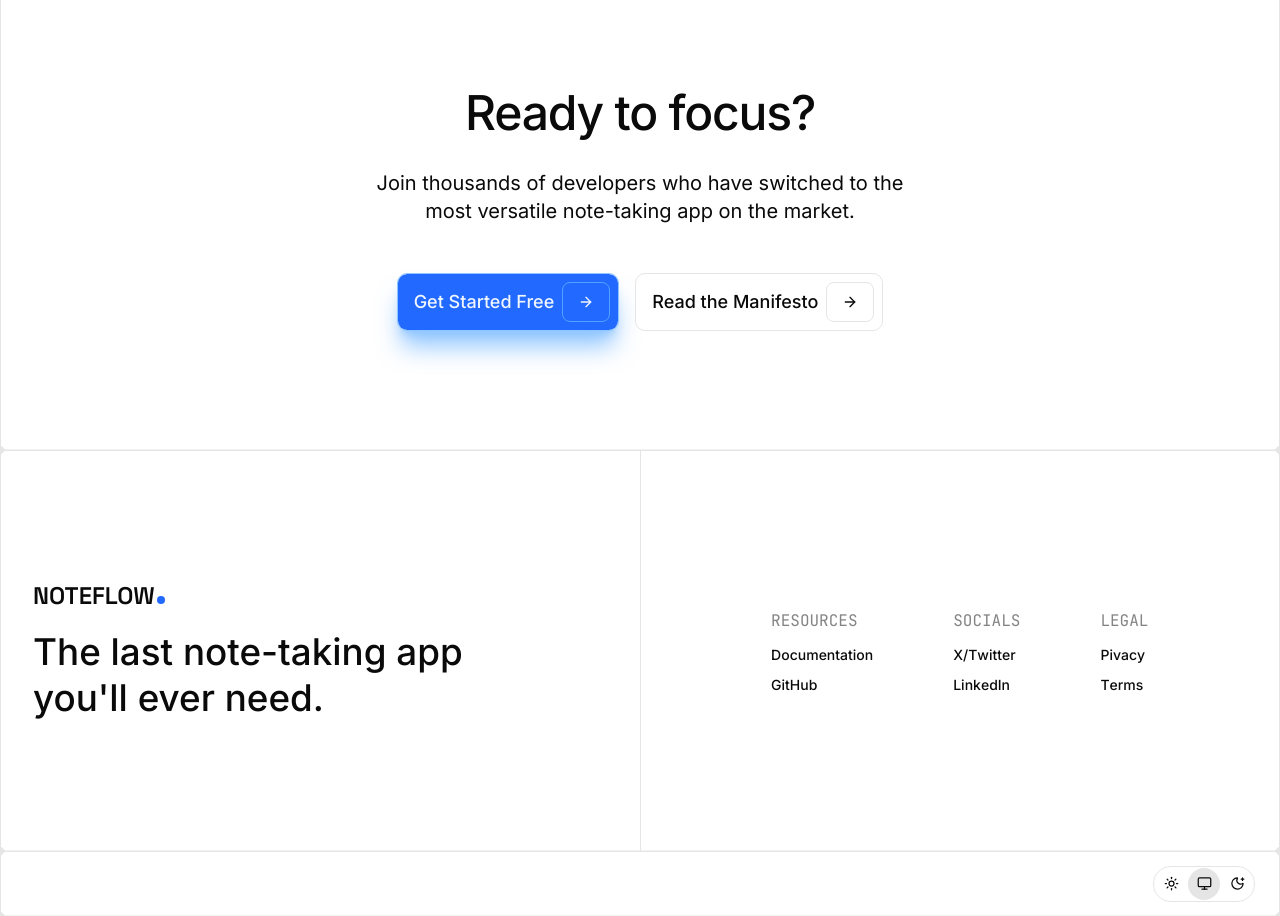
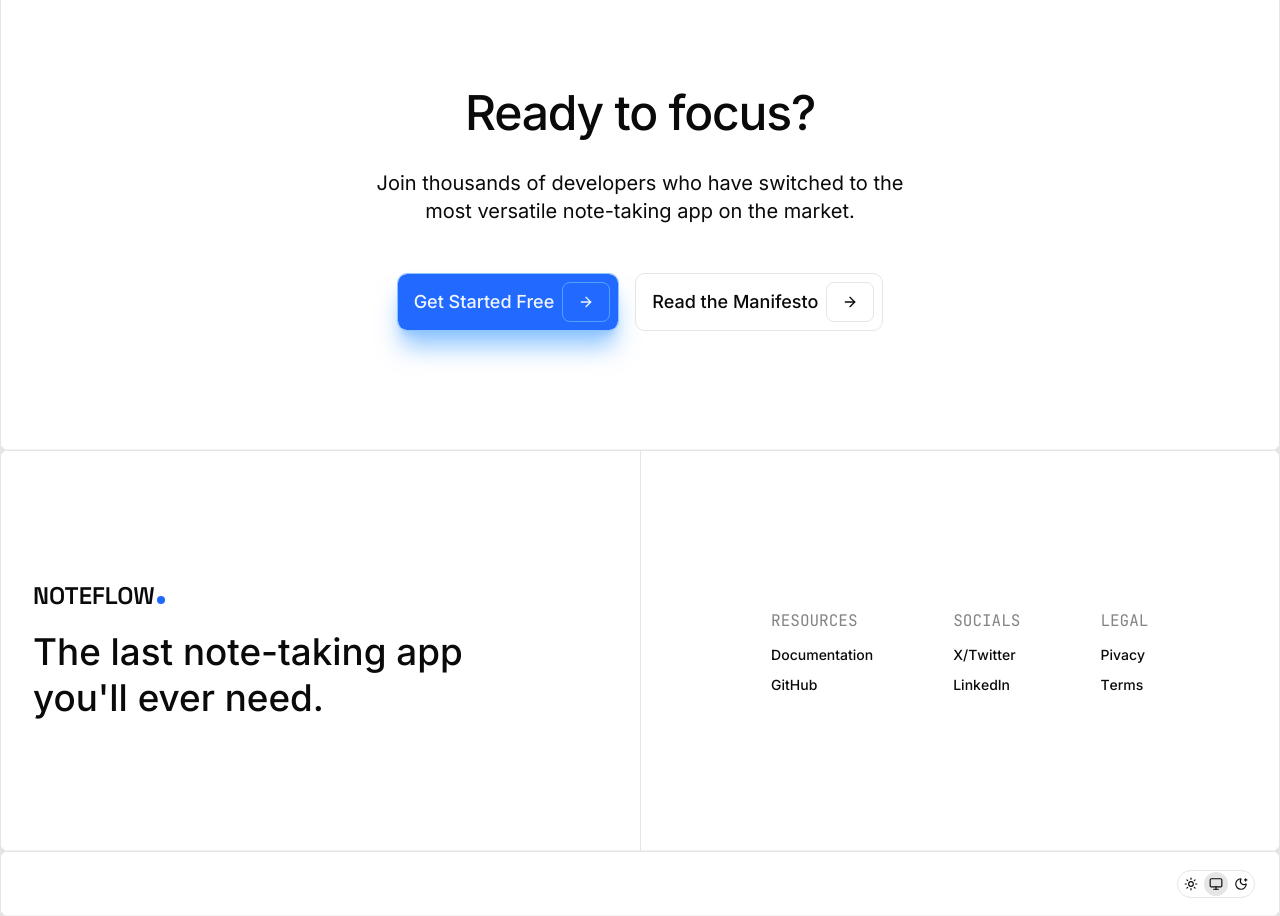
Before and after one commit to Prateek1789/Notes-App, a Next.js app in the folder v2-nextjs/: page / in a window 1280 px wide. Shown: the part 4529-5445 px from the top of the page. Built offline with nearby package versions, Linux system fonts and the light colour scheme.

Commit message:
Chore: tweaked theme toggle size

```diff
--- a/v2-nextjs/src/components/ui/theme-toggle.tsx
+++ b/v2-nextjs/src/components/ui/theme-toggle.tsx
@@ -17,7 +17,7 @@ const themes = [
   { theme: 'dark', icon: MoonStar},
 ];
 
-const ThemeToggle = () => {
+const ThemeToggle = ({ className }: { className: React.ComponentProps<"div"> }) => {
   const { setTheme, theme } = useTheme();
   const [mounted, setMounted] = useState(false);
 
@@ -28,7 +28,7 @@ const ThemeToggle = () => {
   if (!mounted) return null;
 
   return (
-    <FieldSet className="w-auto h-auto rounded-full flex items-center">
+    <FieldSet className={`w-auto h-auto rounded-full flex items-center ${className}`}>
       <FieldLegend className="sr-only">Chose color theme preference</FieldLegend>
       <RadioGroup
         value={theme}
@@ -40,13 +40,13 @@ const ThemeToggle = () => {
             <FieldLabel
               key={th.theme}
               htmlFor={`radio-${th.theme}`}
-              className="relative size-8 p-0 flex items-center justify-center has-data-checked:bg-border dark:has-data-checked:bg-border rounded-full">
+              className="relative size-6 p-0 flex items-center justify-center has-data-checked:bg-border dark:has-data-checked:bg-border rounded-full">
               <RadioGroupItem
                 value={th.theme}
                 id={`radio-${th.theme}`}
                 className="absolute sr-only" />
               <span className="sr-only">Set theme preference: {th.theme}</span>
-              {<th.icon size={15} aria-hidden={true} className="shrink-0 inline-block"/>}
+              {<th.icon size={14} aria-hidden={true} className="shrink-0 inline-block"/>}
             </FieldLabel>
           )
         })}
```
